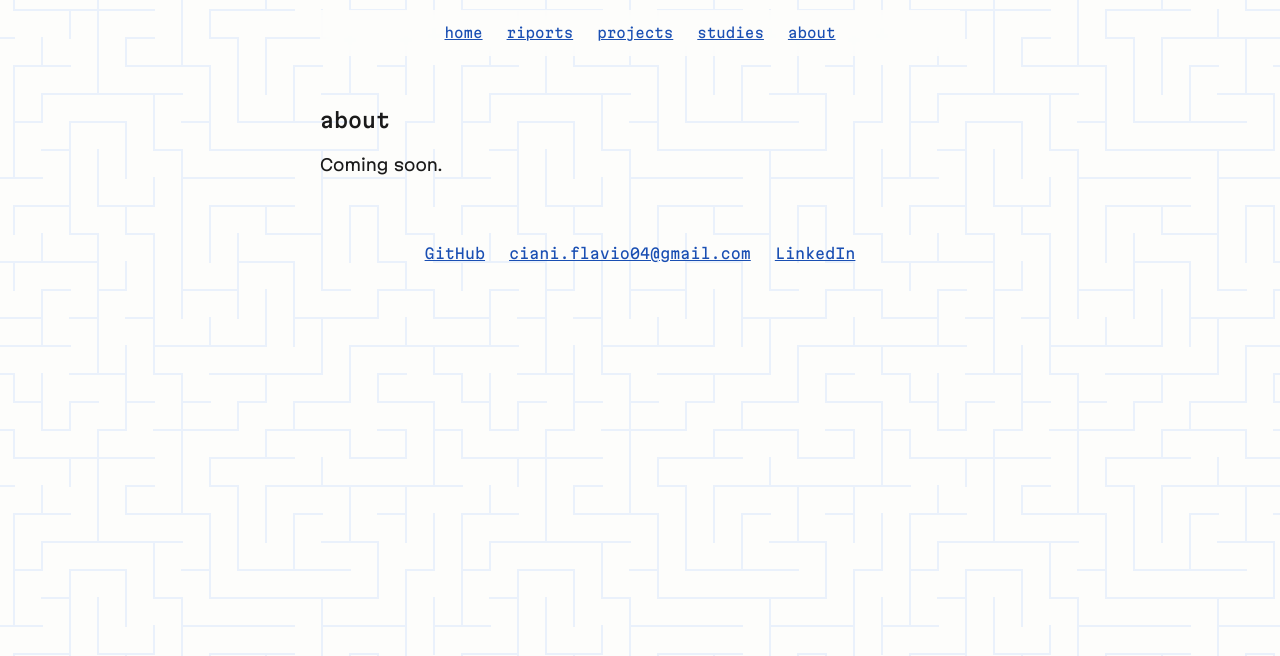
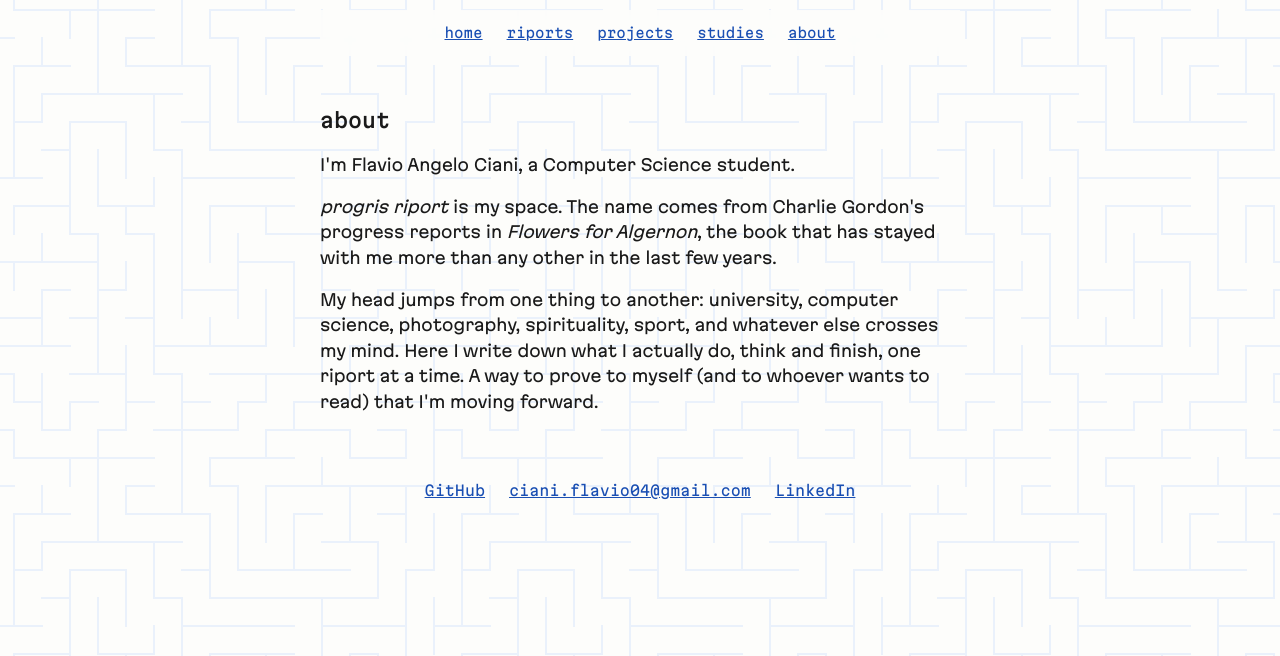
Before and after one commit to progrisriport/progrisriport.github.io, a plain HTML site: page about/index.html in a window 1280 px wide. Shown: the part 144-800 px from the top of the page. Drawn offline with Linux system fonts and the light colour scheme.

Commit message:
About page, broader description, favicon.ico
- About: who I am and where the name comes from
- Home description no longer about code only
- favicon.ico at the root so search engines pick up the logo

Co-Authored-By: Claude Opus 5.5 <noreply@anthropic.com>

```diff
--- a/about/index.html
+++ b/about/index.html
@@ -34,7 +34,9 @@
 
         <main>
             <h2>about</h2>
-            <p>Coming soon.</p>
+            <p>I'm Flavio Angelo Ciani, a Computer Science student.</p>
+            <p><em>progris riport</em> is my space. The name comes from Charlie Gordon's progress reports in <cite>Flowers for Algernon</cite>, the book that has stayed with me more than any other in the last few years.</p>
+            <p>My head jumps from one thing to another: university, computer science, photography, spirituality, sport, and whatever else crosses my mind. Here I write down what I actually do, think and finish, one riport at a time. A way to prove to myself (and to whoever wants to read) that I'm moving forward.</p>
         </main>
 
         <footer>
```
Also changed, not shown: index.html (+2 -2 lines), favicon.ico (added).
